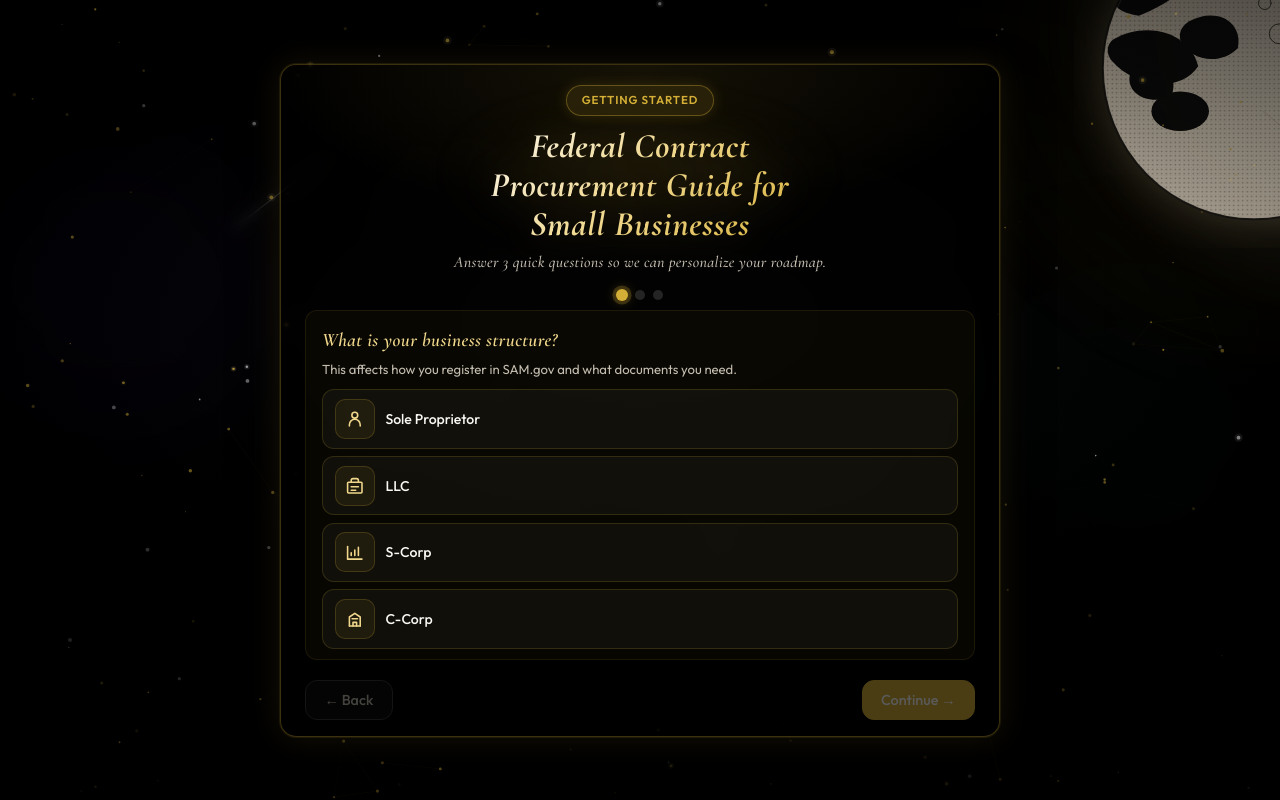
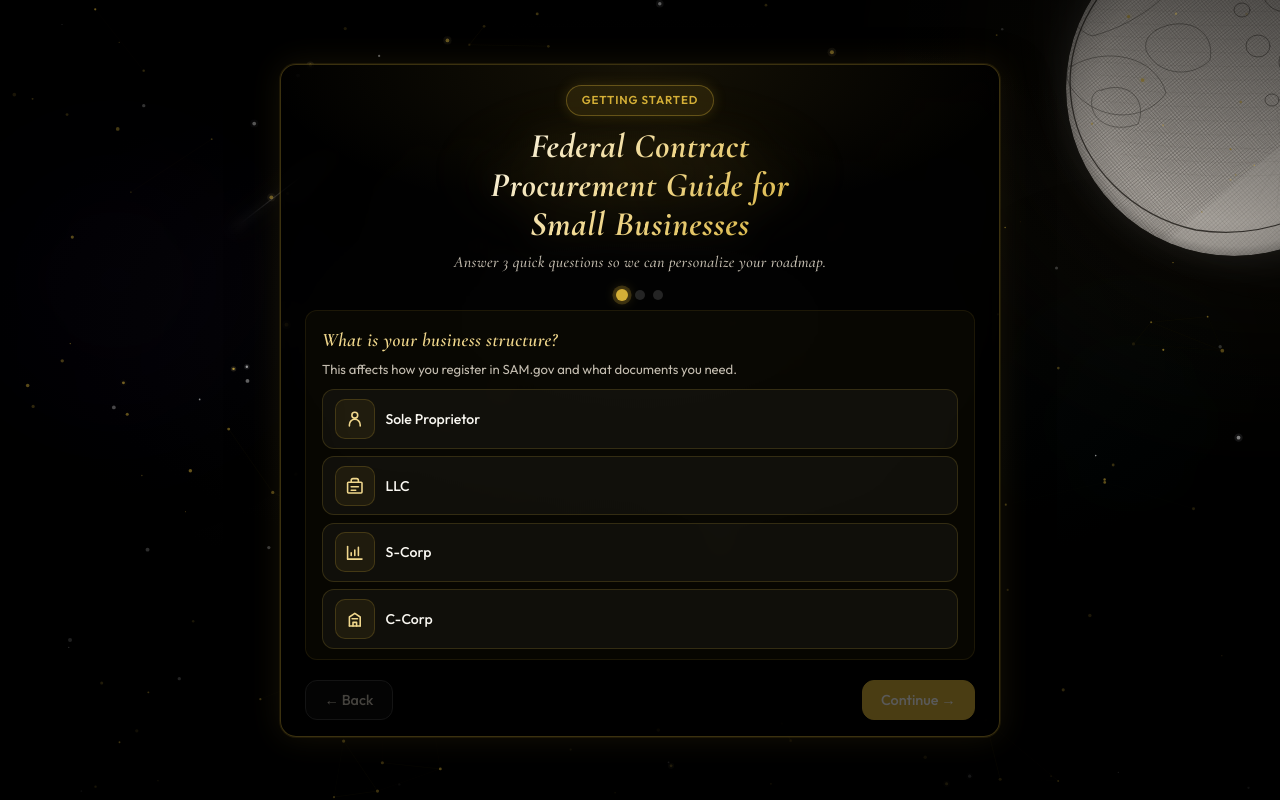
Before and after one commit to vikramravi173-cyber/Federal-Procurement-Onboarding-Guide, a React (Vite) app: page / in a window 1280 px wide. Built offline with nearby package versions, Linux system fonts and the light colour scheme.

Commit message:
Redraw moon as Leonardo-style pencil study with cross-hatching
Co-authored-by: Vikram Ravi <vikramravi173-cyber@users.noreply.github.com>

```diff
--- a/src/App.css
+++ b/src/App.css
@@ -63,13 +63,13 @@
   z-index: 1;
 }
 
-/* Gold moon — top-right harvest moon with layered aura */
+/* Pencil-study moon — Vitruvian-style graphite on vellum */
 .gold-moon {
   position: absolute;
   top: -14%;
   right: -12%;
-  width: min(44vw, 360px);
-  height: min(44vw, 360px);
+  width: min(46vw, 400px);
+  height: min(46vw, 400px);
   pointer-events: none;
   z-index: 0;
 }
@@ -78,42 +78,27 @@
   position: absolute;
   border-radius: 50%;
   pointer-events: none;
-  animation: moonCoronaBreathe 10s ease-in-out infinite;
-}
-
-.gold-moon__corona--outer {
-  inset: -45%;
+}
+
+.gold-moon--pencil .gold-moon__corona--outer {
+  inset: -40%;
   background: radial-gradient(
-    circle at 52% 48%,
-    rgba(232, 220, 200, 0.12) 0%,
-    rgba(212, 175, 55, 0.05) 35%,
-    transparent 70%
+    circle at 55% 45%,
+    rgba(242, 235, 226, 0.1) 0%,
+    rgba(212, 175, 55, 0.04) 40%,
+    transparent 72%
   );
-  filter: blur(32px);
-}
-
-.gold-moon__corona--mid {
-  inset: -22%;
+  filter: blur(36px);
+}
+
+.gold-moon--pencil .gold-moon__corona--mid {
+  inset: -18%;
   background: radial-gradient(
-    circle at 68% 42%,
-    rgba(255, 252, 245, 0.18) 0%,
-    rgba(232, 220, 200, 0.08) 40%,
-    transparent 65%
+    circle at 62% 38%,
+    rgba(255, 252, 248, 0.14) 0%,
+    transparent 58%
   );
-  filter: blur(16px);
-  animation-delay: -2s;
-}
-
-.gold-moon__corona--inner {
-  inset: -6%;
-  background: radial-gradient(
-    circle at 70% 40%,
-    rgba(255, 252, 248, 0.28) 0%,
-    rgba(232, 220, 200, 0.1) 48%,
-    transparent 60%
-  );
-  filter: blur(8px);
-  animation-delay: -4s;
+  filter: blur(14px);
 }
 
 .gold-moon__sphere {
@@ -121,35 +106,22 @@
   z-index: 1;
   width: 100%;
   height: 100%;
-  opacity: 0.96;
-  filter: drop-shadow(0 0 24px rgba(232, 220, 200, 0.2))
-    drop-shadow(0 0 48px rgba(212, 175, 55, 0.12));
+  opacity: 0.94;
+  filter: drop-shadow(0 0 20px rgba(242, 235, 226, 0.15));
   mask-image: radial-gradient(
     circle at 50% 50%,
     #000 0%,
-    #000 58%,
-    rgba(0, 0, 0, 0.5) 74%,
-    transparent 88%
+    #000 56%,
+    rgba(0, 0, 0, 0.45) 76%,
+    transparent 90%
   );
   -webkit-mask-image: radial-gradient(
     circle at 50% 50%,
     #000 0%,
-    #000 58%,
-    rgba(0, 0, 0, 0.5) 74%,
-    transparent 88%
+    #000 56%,
+    rgba(0, 0, 0, 0.45) 76%,
+    transparent 90%
   );
-}
-
-@keyframes moonCoronaBreathe {
-  0%,
-  100% {
-    opacity: 0.82;
-    transform: scale(1);
-  }
-  50% {
-    opacity: 1;
-    transform: scale(1.03);
-  }
 }
 
 .hero-bg-vignette {
--- a/src/components/GoldMoon.tsx
+++ b/src/components/GoldMoon.tsx
@@ -1,157 +1,182 @@
-import { useId } from 'react'
+import { useId, useMemo } from 'react'
+import { buildCurvedHatch, buildParallelHatch } from './moonPencilHatch'
 
-/** Vintage engraved full moon — stippling, maria, and cross-hatched craters. */
+const GRAPHITE = '#3a3630'
+const GRAPHITE_LIGHT = '#5c564c'
+const GRAPHITE_SOFT = '#8a8278'
+const PAPER = '#f2ebe2'
+
+/** Da Vinci–style pencil moon: cross-hatching, sfumato tone, precise contour. */
 export function GoldMoon() {
   const id = useId().replace(/:/g, '')
 
+  const hatchFine = useMemo(() => buildParallelHatch(200, 200, 172, 52, 7), [])
+  const hatchCross = useMemo(() => buildParallelHatch(200, 200, 172, -38, 7), [])
+  const hatchShadowA = useMemo(() => buildParallelHatch(200, 200, 172, 48, 3), [])
+  const hatchShadowB = useMemo(() => buildParallelHatch(200, 200, 172, -42, 3), [])
+  const hatchMariaA = useMemo(() => buildParallelHatch(100, 130, 80, 52, 2.6), [])
+  const hatchMariaB = useMemo(() => buildParallelHatch(100, 130, 80, -40, 2.6), [])
+  const curvedBands = useMemo(() => buildCurvedHatch(200, 200, 168, 14), [])
+
   return (
-    <div className="gold-moon" aria-hidden="true">
+    <div className="gold-moon gold-moon--pencil" aria-hidden="true">
       <div className="gold-moon__corona gold-moon__corona--outer" />
       <div className="gold-moon__corona gold-moon__corona--mid" />
-      <div className="gold-moon__corona gold-moon__corona--inner" />
 
       <svg className="gold-moon__sphere" viewBox="0 0 400 400" fill="none">
         <defs>
-          <pattern
-            id={`${id}-stipple`}
-            width="5"
-            height="5"
-            patternUnits="userSpaceOnUse"
-          >
-            <circle cx="2.5" cy="2.5" r="0.85" fill="#4a4338" opacity="0.55" />
-          </pattern>
-
-          <pattern
-            id={`${id}-stipple-fine`}
-            width="3"
-            height="3"
-            patternUnits="userSpaceOnUse"
-          >
-            <circle cx="1.5" cy="1.5" r="0.45" fill="#5c5346" opacity="0.4" />
-          </pattern>
-
           <clipPath id={`${id}-disc`}>
             <circle cx="200" cy="200" r="168" />
           </clipPath>
 
-          <radialGradient id={`${id}-limb-glow`} cx="72%" cy="38%" r="55%">
-            <stop offset="0%" stopColor="rgba(255, 252, 245, 0.15)" />
-            <stop offset="100%" stopColor="rgba(255, 252, 245, 0)" />
+          <radialGradient id={`${id}-shade-mask`} cx="30%" cy="68%" r="58%">
+            <stop offset="0%" stopColor="white" />
+            <stop offset="55%" stopColor="white" stopOpacity="0.45" />
+            <stop offset="100%" stopColor="black" />
           </radialGradient>
 
-          <filter id={`${id}-moonlight`} x="-30%" y="-30%" width="160%" height="160%">
-            <feGaussianBlur stdDeviation="2" result="blur" />
-            <feColorMatrix
-              in="blur"
-              type="matrix"
-              values="1 0 0 0 0.92
-                      0.88 0.82 0 0 0.88
-                      0 0 0.55 0 0.35
-                      0 0 0 0.35 0"
-              result="glow"
+          <mask id={`${id}-shade`}>
+            <rect width="400" height="400" fill="black" />
+            <circle cx="200" cy="200" r="168" fill={`url(#${id}-shade-mask)`} />
+          </mask>
+
+          <radialGradient id={`${id}-sfumato`} cx="50%" cy="50%" r="50%">
+            <stop offset="80%" stopColor="#000" stopOpacity="0" />
+            <stop offset="94%" stopColor="#000" stopOpacity="0.1" />
+            <stop offset="100%" stopColor="#000" stopOpacity="0.22" />
+          </radialGradient>
+
+          <filter id={`${id}-paper`} x="-8%" y="-8%" width="116%" height="116%">
+            <feTurbulence
+              type="fractalNoise"
+              baseFrequency="0.75"
+              numOctaves="2"
+              seed="8"
+              result="grain"
             />
-            <feMerge>
-              <feMergeNode in="glow" />
-              <feMergeNode in="SourceGraphic" />
-            </feMerge>
+            <feColorMatrix in="grain" type="saturate" values="0" result="gray" />
+            <feComponentTransfer in="gray" result="soft">
+              <feFuncA type="linear" slope="0.05" />
+            </feComponentTransfer>
+            <feBlend in="SourceGraphic" in2="soft" mode="multiply" />
           </filter>
         </defs>
 
-        <g filter={`url(#${id}-moonlight)`} clipPath={`url(#${id}-disc)`}>
-          {/* Parchment highlands */}
-          <circle cx="200" cy="200" r="168" fill="#e8dcc8" />
-          <circle cx="200" cy="200" r="168" fill={`url(#${id}-stipple)`} />
-          <circle cx="200" cy="200" r="168" fill={`url(#${id}-stipple-fine)`} opacity="0.65" />
-          <circle cx="200" cy="200" r="168" fill={`url(#${id}-limb-glow)`} />
+        <g clipPath={`url(#${id}-disc)`} filter="url(#${id}-paper)">
+          <circle cx="200" cy="200" r="168" fill={PAPER} />
 
-          {/* Lunar maria — solid ink, left & center (light from right) */}
-          <g fill="#0a0908">
-            <path d="M52 118 C68 72 118 52 158 68 C148 98 108 128 72 142 C48 138 38 128 52 118Z" />
-            <path d="M44 168 C78 148 128 158 138 198 C118 228 68 222 42 192 C34 182 38 172 44 168Z" />
-            <path d="M98 88 C118 68 148 72 162 92 C152 112 118 118 92 102 C86 96 90 90 98 88Z" />
-            <path d="M128 148 C158 132 188 148 182 178 C162 198 128 192 118 168 C116 158 122 152 128 148Z" />
-            <path d="M72 198 C98 188 118 208 108 232 C82 242 58 228 62 208 C64 202 68 200 72 198Z" />
-            <ellipse cx="118" cy="248" rx="32" ry="22" />
+          <g stroke={GRAPHITE_SOFT} strokeWidth="0.35" opacity="0.2" strokeLinecap="round">
+            {hatchFine.map((l, i) => (
+              <line key={`f${i}`} x1={l.x1} y1={l.y1} x2={l.x2} y2={l.y2} />
+            ))}
+          </g>
+          <g stroke={GRAPHITE_SOFT} strokeWidth="0.32" opacity="0.14" strokeLinecap="round">
+            {hatchCross.map((l, i) => (
+              <line key={`c${i}`} x1={l.x1} y1={l.y1} x2={l.x2} y2={l.y2} />
+            ))}
           </g>
 
-          {/* Cross-hatching in bright highlands (right side) */}
           <g
-            clipPath={`url(#${id}-disc)`}
-            stroke="#6b6254"
-            strokeWidth="0.7"
-            opacity="0.35"
+            stroke={GRAPHITE_LIGHT}
+            strokeWidth="0.38"
+            fill="none"
+            opacity="0.18"
             strokeLinecap="round"
           >
-            <line x1="220" y1="95" x2="248" y2="118" />
-            <line x1="228" y1="88" x2="256" y2="111" />
-            <line x1="252" y1="132" x2="278" y2="155" />
-            <line x1="244" y1="124" x2="270" y2="147" />
-            <line x1="268" y1="168" x2="292" y2="188" />
-            <line x1="260" y1="160" x2="284" y2="180" />
-            <line x1="238" y1="198" x2="262" y2="218" />
-            <line x1="248" y1="228" x2="272" y2="248" />
-            <line x1="210" y1="248" x2="234" y2="268" />
+            {curvedBands.map((d, i) => (
+              <path key={`b${i}`} d={d} />
+            ))}
           </g>
 
-          {/* Crater rims & interior hatching */}
+          <g mask={`url(#${id}-shade)`}>
+            <g stroke={GRAPHITE} strokeWidth="0.4" strokeLinecap="round" opacity="0.5">
+              {hatchShadowA.map((l, i) => (
+                <line key={`sa${i}`} x1={l.x1} y1={l.y1} x2={l.x2} y2={l.y2} />
+              ))}
+            </g>
+            <g stroke={GRAPHITE} strokeWidth="0.36" strokeLinecap="round" opacity="0.42">
+              {hatchShadowB.map((l, i) => (
+                <line key={`sb${i}`} x1={l.x1} y1={l.y1} x2={l.x2} y2={l.y2} />
+              ))}
+            </g>
+          </g>
+
           <g
-            stroke="#2a2620"
-            strokeWidth="1.1"
+            stroke={GRAPHITE}
+            strokeWidth="0.6"
+            fill="none"
+            strokeLinejoin="round"
+            strokeLinecap="round"
+            opacity="0.7"
+          >
+            <path d="M48 125 C62 78 115 58 155 72 C142 108 98 138 58 148 C42 142 38 132 48 125Z" />
+            <path d="M38 178 C72 158 122 168 132 205 C108 238 58 232 36 198 C30 186 34 176 38 178Z" />
+            <path d="M92 82 C112 62 142 66 158 88 C148 108 112 114 88 98 C82 90 86 84 92 82Z" />
+            <path d="M122 142 C152 126 182 142 176 172 C156 192 122 186 112 162 C110 152 116 146 122 142Z" />
+            <path d="M68 202 C94 192 114 212 104 236 C78 246 54 232 58 210 C60 204 64 202 68 202Z" />
+          </g>
+
+          <g clipPath={`url(#${id}-disc)`} opacity="0.55">
+            <g stroke={GRAPHITE} strokeWidth="0.28" strokeLinecap="round">
+              {hatchMariaA.map((l, i) => (
+                <line key={`m1${i}`} x1={l.x1} y1={l.y1} x2={l.x2} y2={l.y2} />
+              ))}
+              {hatchMariaB.map((l, i) => (
+                <line key={`m2${i}`} x1={l.x1} y1={l.y1} x2={l.x2} y2={l.y2} />
+              ))}
+            </g>
+          </g>
+
+          <g stroke={GRAPHITE_LIGHT} strokeWidth="0.32" opacity="0.22" strokeLinecap="round">
+            {[0, 24, 48, 72, 96, 120, 144, 168, 192, 216, 240, 264, 288, 312, 336].map((deg) => {
+              const r = (deg * Math.PI) / 180
+              const x0 = 248 + Math.cos(r) * 6
+              const y0 = 268 + Math.sin(r) * 6
+              const x1 = 248 + Math.cos(r) * 52
+              const y1 = 268 + Math.sin(r) * 52
+              return <line key={deg} x1={x0} y1={y0} x2={x1} y2={y1} />
+            })}
+          </g>
+
+          <g
+            stroke={GRAPHITE}
+            strokeWidth="0.7"
             fill="none"
             strokeLinecap="round"
-            opacity="0.85"
+            opacity="0.72"
           >
-            <circle cx="248" cy="108" r="22" />
-            <path d="M248 108 A22 22 0 0 1 262 125" strokeWidth="0.8" opacity="0.5" />
-            <line x1="242" y1="102" x2="252" y2="112" strokeWidth="0.6" opacity="0.4" />
-            <line x1="245" y1="99" x2="255" y2="109" strokeWidth="0.6" opacity="0.4" />
-
-            <circle cx="278" cy="142" r="14" />
-            <path d="M278 142 A14 14 0 0 1 288 154" strokeWidth="0.7" opacity="0.45" />
-            <line x1="274" y1="138" x2="282" y2="146" strokeWidth="0.55" opacity="0.35" />
-
-            <circle cx="262" cy="178" r="18" />
-            <path d="M262 178 A18 18 0 0 1 276 194" strokeWidth="0.75" opacity="0.45" />
-            <line x1="256" y1="172" x2="266" y2="182" strokeWidth="0.55" opacity="0.35" />
-            <line x1="259" y1="169" x2="269" y2="179" strokeWidth="0.55" opacity="0.35" />
-
-            <circle cx="292" cy="198" r="9" />
-            <circle cx="228" cy="162" r="11" />
-            <circle cx="302" cy="228" r="12" />
-            <circle cx="268" cy="248" r="8" />
-            <circle cx="238" cy="218" r="6" />
-            <circle cx="318" cy="168" r="5" />
-            <circle cx="212" cy="128" r="7" />
-            <circle cx="285" cy="268" r="6" />
+            <ellipse cx="252" cy="102" rx="24" ry="22" />
+            <path d="M252 102 A24 22 0 0 1 268 118" strokeWidth="0.48" opacity="0.4" />
+            <path d="M244 96 Q252 108 260 100" strokeWidth="0.42" opacity="0.32" />
+            <ellipse cx="282" cy="138" rx="15" ry="14" />
+            <path d="M282 138 A15 14 0 0 1 294 150" strokeWidth="0.42" opacity="0.38" />
+            <ellipse cx="264" cy="174" rx="19" ry="17" />
+            <path d="M264 174 A19 17 0 0 1 280 190" strokeWidth="0.48" opacity="0.38" />
+            <ellipse cx="298" cy="192" rx="10" ry="9" />
+            <ellipse cx="224" cy="158" rx="12" ry="11" />
+            <ellipse cx="308" cy="222" rx="13" ry="12" />
+            <ellipse cx="272" cy="242" rx="9" ry="8" />
+            <ellipse cx="238" cy="212" rx="7" ry="6" />
+            <ellipse cx="208" cy="122" rx="8" ry="7" />
           </g>
 
-          {/* Inner crater shadow fills */}
-          <g fill="#0a0908" opacity="0.25">
-            <path d="M248 108 A22 22 0 0 1 262 125 L248 108Z" />
-            <path d="M278 142 A14 14 0 0 1 288 154 L278 142Z" />
-            <path d="M262 178 A18 18 0 0 1 276 194 L262 178Z" />
-          </g>
+          <circle cx="200" cy="200" r="168" fill={`url(#${id}-sfumato)`} />
         </g>
 
-        {/* Hand-drawn outer rim */}
-        <circle
-          cx="200"
-          cy="200"
-          r="168"
-          stroke="#1a1814"
-          strokeWidth="2.2"
+        <path
+          d="M 198 34
+             C 248 32, 312 58, 348 108
+             C 372 158, 368 228, 332 278
+             C 292 328, 228 352, 162 342
+             C 98 328, 48 278, 38 218
+             C 28 158, 58 98, 118 58
+             C 148 40, 172 34, 198 34 Z"
+          stroke={GRAPHITE}
+          strokeWidth="1.3"
           fill="none"
+          strokeLinejoin="round"
+          strokeLinecap="round"
           opacity="0.9"
-          strokeLinejoin="round"
-        />
-        <circle
-          cx="200"
-          cy="200"
-          r="166"
-          stroke="#f5ecd8"
-          strokeWidth="0.6"
-          fill="none"
-          opacity="0.35"
         />
       </svg>
     </div>
--- /dev/null
+++ b/src/components/moonPencilHatch.ts
@@ -0,0 +1,51 @@
+export interface HatchLine {
+  x1: number
+  y1: number
+  x2: number
+  y2: number
+}
+
+/** Parallel pencil strokes for Leonardo-style cross-hatching. */
+export function buildParallelHatch(
+  cx: number,
+  cy: number,
+  radius: number,
+  angleDeg: number,
+  spacing: number,
+): HatchLine[] {
+  const lines: HatchLine[] = []
+  const rad = (angleDeg * Math.PI) / 180
+  const cos = Math.cos(rad)
+  const sin = Math.sin(rad)
+  const extent = radius * 2.4
+
+  for (let d = -extent; d <= extent; d += spacing) {
+    const x1 = cx + d * cos - extent * sin
+    const y1 = cy + d * sin + extent * cos
+    const x2 = cx + d * cos + extent * sin
+    const y2 = cy + d * sin - extent * cos
+    lines.push({ x1, y1, x2, y2 })
+  }
+
+  return lines
+}
+
+/** Curved strokes that follow lunar latitude bands. */
+export function buildCurvedHatch(
+  cx: number,
+  cy: number,
+  radius: number,
+  bandCount: number,
+): string[] {
+  const paths: string[] = []
+  for (let i = 1; i < bandCount; i++) {
+    const t = i / bandCount
+    const ry = radius * (0.25 + t * 0.7)
+    const rx = Math.sqrt(Math.max(radius * radius - ry * ry * 0.65, 0)) * 0.92
+    const y = cy - radius * 0.55 + t * radius * 1.1
+    paths.push(
+      `M ${cx - rx} ${y} Q ${cx} ${y + ry * 0.12} ${cx + rx} ${y}`,
+    )
+  }
+  return paths
+}
--- a/src/index.css
+++ b/src/index.css
@@ -330,4 +330,8 @@ input:checked + .checkbox-ui .check-draw,
   .gold-moon__corona {
     animation: none !important;
   }
+
+  .gold-moon--pencil .gold-moon__sphere {
+    filter: drop-shadow(0 0 16px rgba(242, 235, 226, 0.12));
+  }
 }
```
